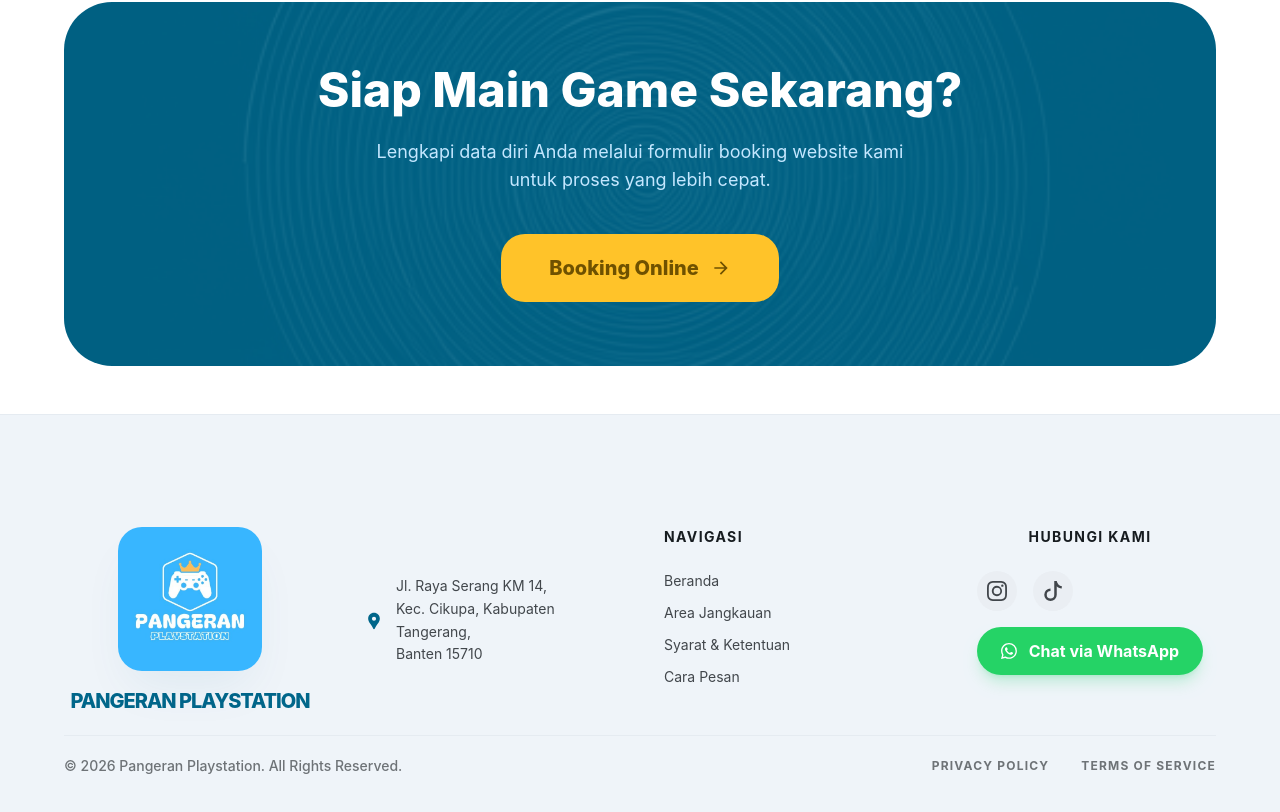
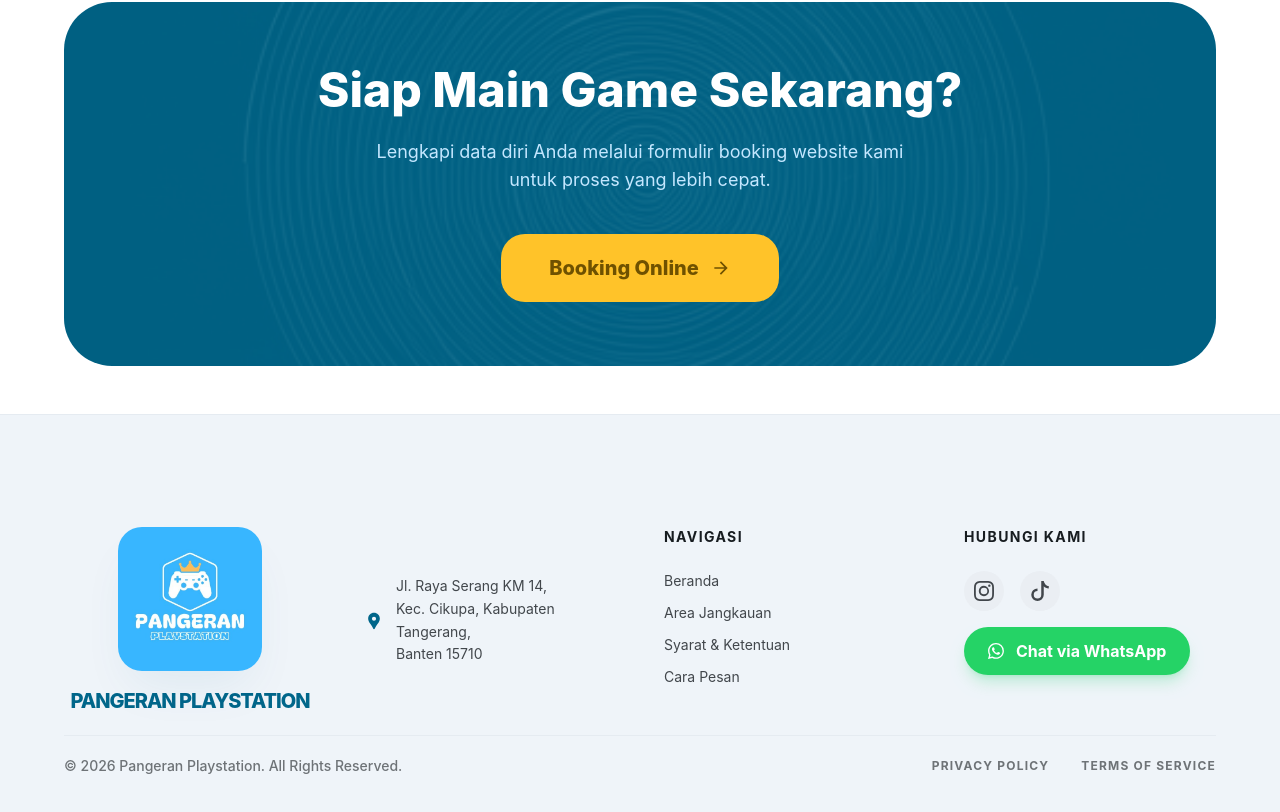
Before and after one commit to dvpms/pangeran-playstation-web, a Next.js app: page / in a window 1280 px wide. Shown: the part 5223-6035 px from the top of the page. Built offline with nearby package versions, Linux system fonts and the light colour scheme.

Commit message:
feat: adjust alignment of contact section in footer for better responsiveness

```diff
--- a/src/components/ui/Footer.js
+++ b/src/components/ui/Footer.js
@@ -87,7 +87,7 @@
             </div>
 
             {/* Socials & Contact */}
-            <div className="flex flex-col gap-6 text-center items-center md:text-left">
+            <div className="flex flex-col gap-6 text-center items-center md:text-left md:items-start">
               <h4 className="text-sm font-bold text-surface-on uppercase tracking-widest">
                 Hubungi Kami
               </h4>
```
